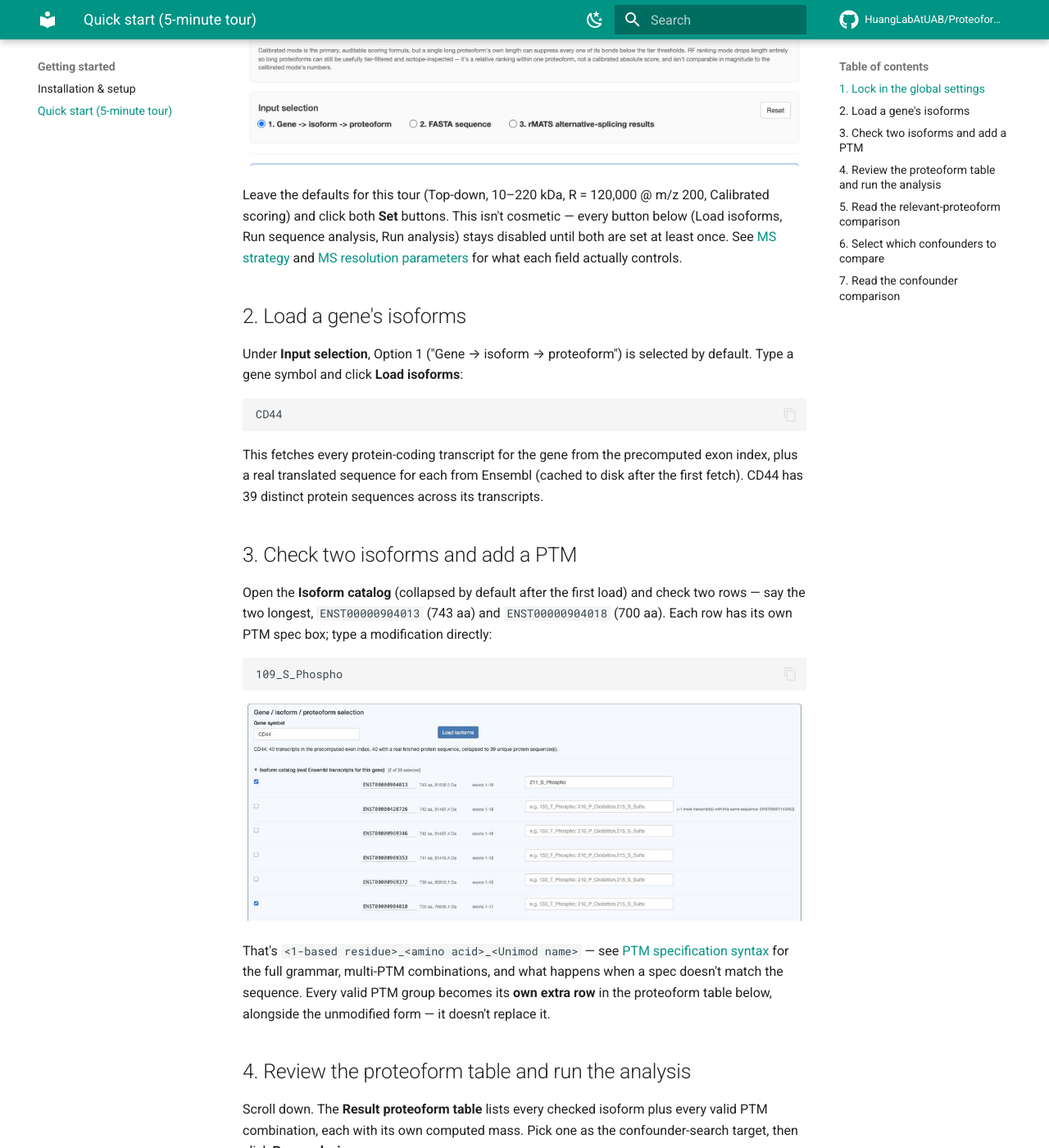
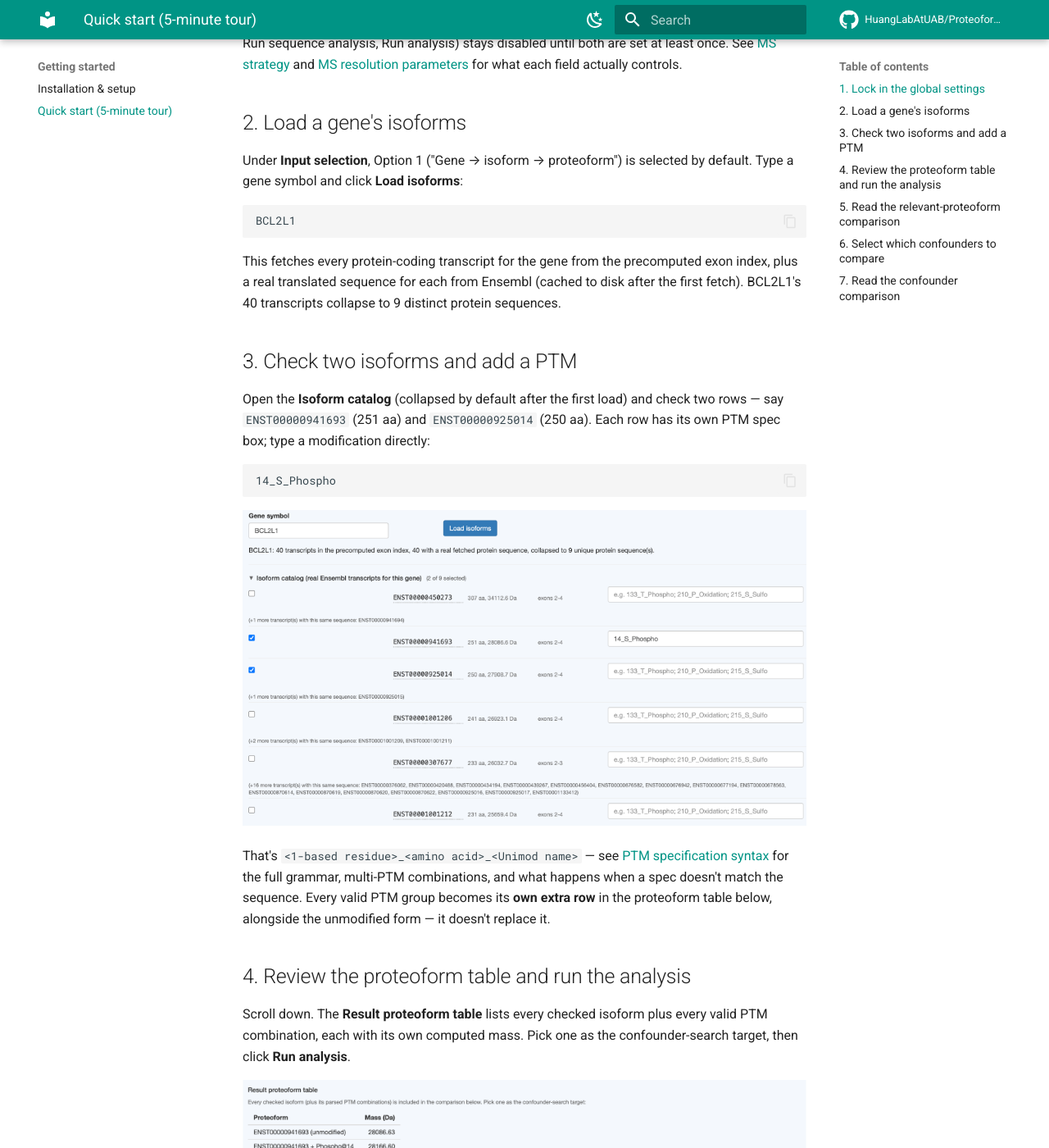
Before and after one commit to HuangLabAtUAB/proteoformtracker-docs, an MkDocs documentation site: the page built from docs/getting-started/quick-start.md, in a window 1280 px wide and 1400 px high, scrolled down 812 px. Shown: the whole window at 82% size. Built offline with MkDocs 1.6.1 and Material for MkDocs 9.7.7, drawn with Linux system fonts in a browser that asks for light colours; comment, search, counter and statistics services are not loaded; some of the changed text lies outside the part shown.

Commit message:
Refresh walkthrough screenshots and text to BCL2L1
Replaces the CD44 example throughout with BCL2L1 (matching the app's own
"e.g. BCL2L1" UI hint) and captures every screenshot fresh, at native
screen resolution instead of the original set's much lower resolution.
Also incidentally picks up UI text that changed since the originals were
captured (rMATS panel now documents RI/A5SS/A3SS support; MS2 fragment
filter now shows the current two-tier Elevated/High scheme).

Walkthrough prose (quick-start.md, option-1-gene.md, ptm-syntax.md)
updated to match: isoform counts, transcript IDs, the PTM example
(14_S_Phospho on ENST00000941693), and computed masses, all verified
directly against the new screenshots rather than estimated.

Co-Authored-By: Claude Sonnet 5 <noreply@anthropic.com>

````diff
--- a/docs/getting-started/quick-start.md
+++ b/docs/getting-started/quick-start.md
@@ -1,6 +1,6 @@
 # Quick start: a 5-minute tour
 
-This walks through a complete, real example — comparing two **CD44** isoforms in top-down mode,
+This walks through a complete, real example — comparing two **BCL2L1** isoforms in top-down mode,
 adding a phosphorylation, and searching for confounding proteins — using nothing but the app's
 own built-in Ensembl lookup. No files to prepare.
 
@@ -24,21 +24,21 @@ Under **Input selection**, Option 1 ("Gene → isoform → proteoform") is selec
 gene symbol and click **Load isoforms**:
 
 ```
-CD44
+BCL2L1
 ```
 
 This fetches every protein-coding transcript for the gene from the precomputed exon index, plus a
-real translated sequence for each from Ensembl (cached to disk after the first fetch). CD44 has 39
-distinct protein sequences across its transcripts.
+real translated sequence for each from Ensembl (cached to disk after the first fetch). BCL2L1's 40
+transcripts collapse to 9 distinct protein sequences.
 
 ## 3. Check two isoforms and add a PTM
 
 Open the **Isoform catalog** (collapsed by default after the first load) and check two rows —
-say the two longest, `ENST00000904013` (743 aa) and `ENST00000904018` (700 aa). Each row has its
+say `ENST00000941693` (251 aa) and `ENST00000925014` (250 aa). Each row has its
 own PTM spec box; type a modification directly:
 
 ```
-109_S_Phospho
+14_S_Phospho
 ```
 
 ![Isoform catalog with a PTM spec entered](../assets/screenshots/03-isoform-catalog-ptm.png)
@@ -57,8 +57,8 @@ combination, each with its own computed mass. Pick one as the confounder-search
 
 ![Proteoform table, confounder target, and Run analysis](../assets/screenshots/04-proteoform-table-run.png)
 
-Notice the PTM row: `ENST00000904013 + Phospho@109` at 81638.43 Da, +79.96 Da over the unmodified
-81558.47 Da — exactly Unimod's phospho mass delta.
+Notice the PTM row: `ENST00000941693 + Phospho@14` at 28166.60 Da, +79.97 Da over the unmodified
+28086.63 Da — exactly Unimod's phospho mass delta.
 
 Analysis runs in two visible stages (watch the progress toast): first the MS1/MS2 comparison for
 everything checked, then a *search* for confounding proteins (cheap — no isotope computation yet).
````
Also changed, not shown: docs/input-methods/option-1-gene.md (+1 -1 lines), docs/input-methods/ptm-syntax.md (+3 -3 lines), docs/assets/screenshots/01-global-settings.png, docs/assets/screenshots/02-middledown-settings.png, docs/assets/screenshots/03-isoform-catalog-ptm.png, docs/assets/screenshots/04-proteoform-table-run.png, docs/assets/screenshots/05-section1-ms1-chart.png, docs/assets/screenshots/06-section1-ms2-ladder.png, docs/assets/screenshots/07-section2-candidate-list.png, docs/assets/screenshots/08-section2-ms1-compare.png, docs/assets/screenshots/09-section2-ms2-ladder.png, docs/assets/screenshots/10-rf-scoring-mode.png, docs/assets/screenshots/11-option2-fasta.png, docs/assets/screenshots/12-option3-rmats.png, 1 more files.
